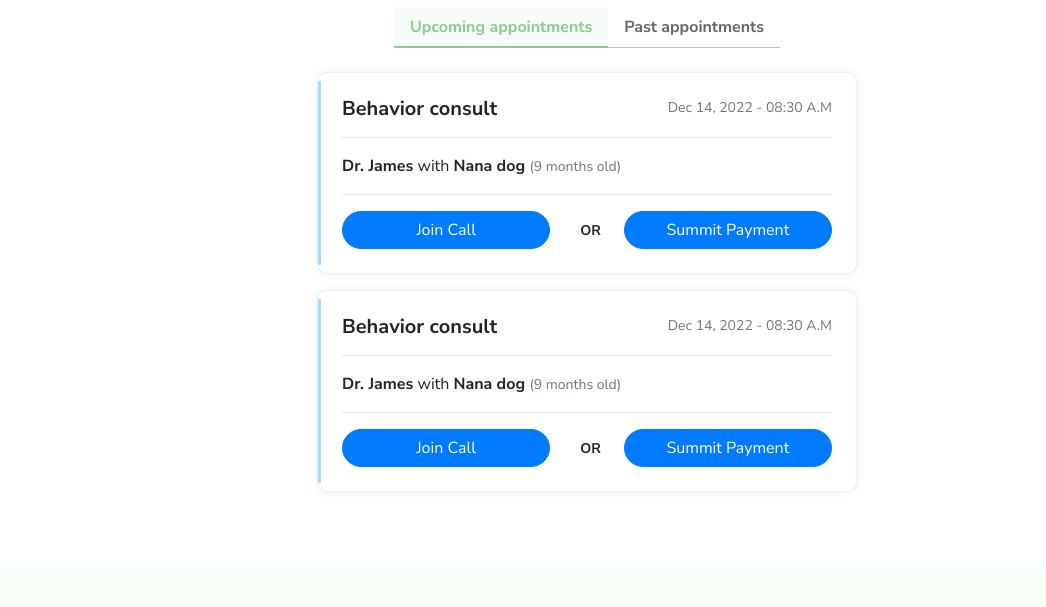
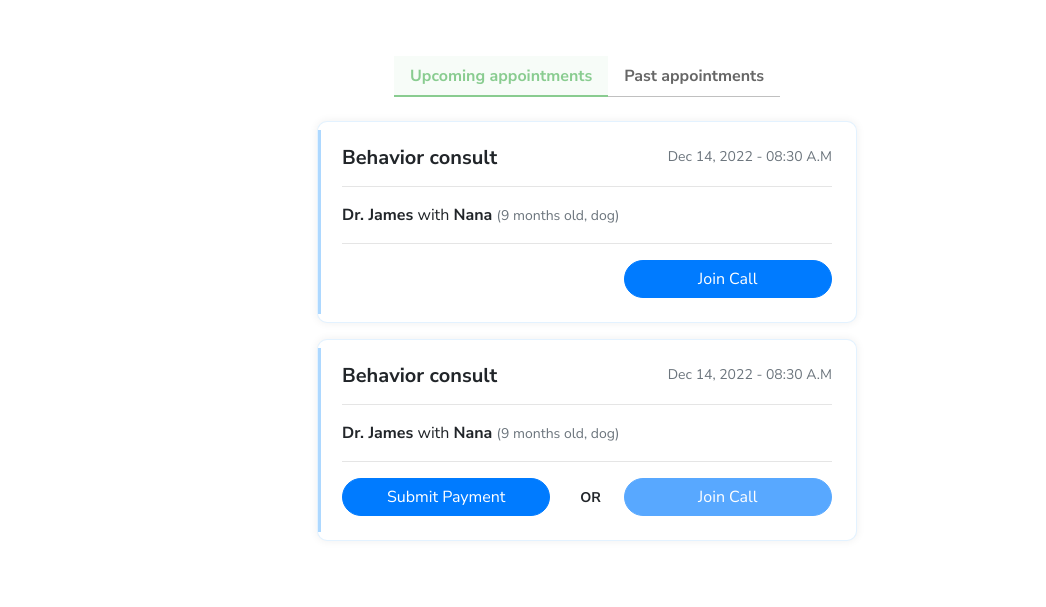
Before and after one commit to vetrelief/pet_login, a plain HTML site: page index.html in a window 1280 px wide. Shown: the part 506-1113 px from the top of the page, without its empty margins (53-1099 px from the left). Drawn offline with nearby package versions, Linux system fonts and the light colour scheme; a script that the page names is missing; a web font is replaced by a local one.

Commit message:
Updated appointement cards

```diff
--- a/index.html
+++ b/index.html
@@ -110,6 +110,7 @@
   <div class="container">
     <div class="row align-items-center">
       <div class="col-lg-6 mx-auto">
+        <h3 class="mb-3">Welcome Mathew!</h3>
         <div class="pet-profile-card">
           <div class="row">
             <div class="col-3 col-md-2">
@@ -163,18 +164,16 @@
                 <div class="col-12">
                   <hr>
                   <p>
-                    <b>Dr. James</b> with <b>Nana dog <span class="text-muted small">(9 months old)</span></b>
+                    <b>Dr. James</b> with <b>Nana <span class="text-muted small">(9 months old, dog)</span></b>
                   </p>
                   <hr>
                   <div class="row align-items-center">
                     <div class="col-md">
-                      <a href="" class="btn btn-primary btn-block">Join Call</a>
                     </div>
                     <div class="col-md-1 my-1 text-center">
-                      <small><b>OR</b></small>
                     </div>
                     <div class="col-md">
-                      <a href="" class="btn btn-primary btn-block">Summit Payment</a>
+                      <a href="" class="btn btn-primary btn-block">Join Call</a>
                     </div>
                   </div>
                 </div>
@@ -191,18 +190,18 @@
                 <div class="col-12">
                   <hr>
                   <p>
-                    <b>Dr. James</b> with <b>Nana dog <span class="text-muted small">(9 months old)</span></b>
+                    <b>Dr. James</b> with <b>Nana <span class="text-muted small">(9 months old, dog)</span></b>
                   </p>
                   <hr>
                   <div class="row align-items-center">
                     <div class="col-md">
-                      <a href="" class="btn btn-primary btn-block">Join Call</a>
+                      <a href="" class="btn btn-primary btn-block">Submit Payment</a>
                     </div>
                     <div class="col-md-1 my-1 text-center">
                       <small><b>OR</b></small>
                     </div>
                     <div class="col-md">
-                      <a href="" class="btn btn-primary btn-block">Summit Payment</a>
+                      <a href="" class="btn btn-primary btn-block disabled" aria-disabled="true">Join Call</a>
                     </div>
                   </div>
                 </div>
@@ -221,7 +220,7 @@
                 <div class="col-12">
                   <hr>
                   <p>
-                    <b>Dr. Pilgrim</b> with <b>Nana dog <span class="text-muted small">(1 month old)</span></b>
+                    <b>Dr. Pilgrim</b> with <b>Nana <span class="text-muted small">(1 month old, dog)</span></b>
                   </p>
                   <hr>
                   <div class="row align-items-center">
```
